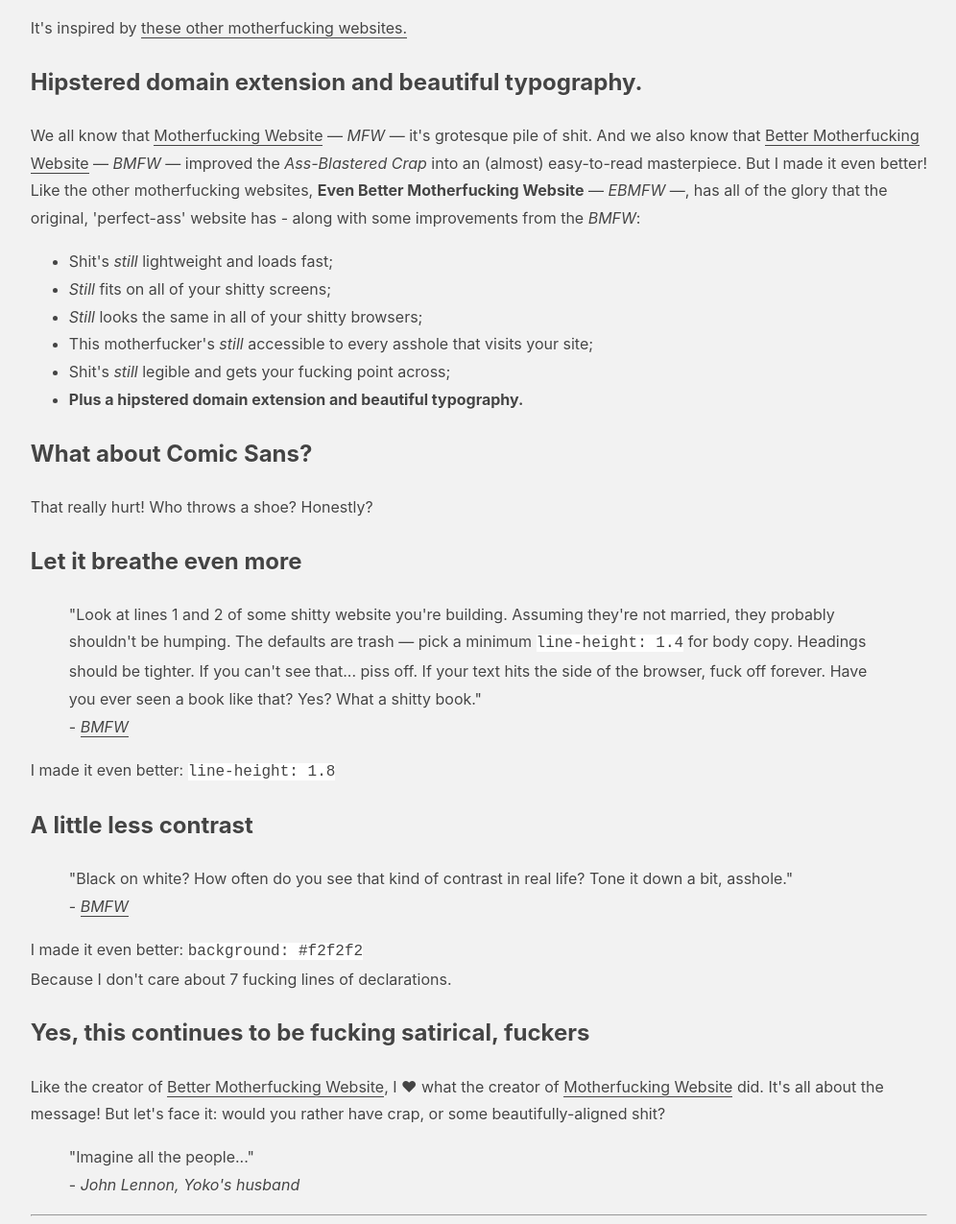
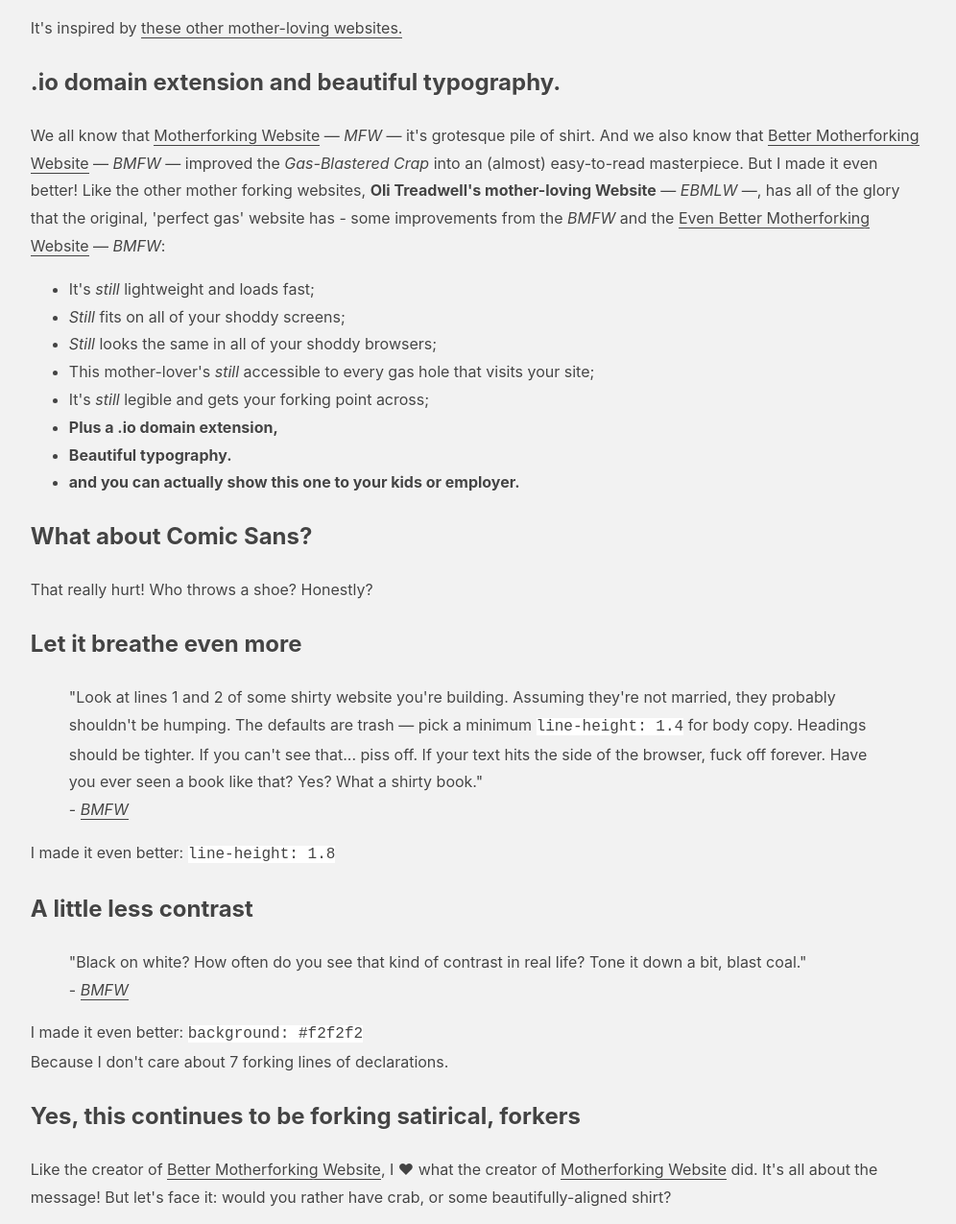
Before and after one commit to olitreadwell/the-motherloving-website, a plain HTML site: page index.html in a window 1280 px wide. Shown: the part 128-1403 px from the top of the page at 96% size, without its empty margins (141-1137 px from the left). Drawn offline with Linux system fonts and the light colour scheme.

Commit message:
make text content sfw and kid-friendly

```diff
--- a/index.html
+++ b/index.html
@@ -3,8 +3,8 @@
   <head>
     <meta charset="UTF-8" />
     <meta name="viewport" content="width=device-width, height=device-height, initial-scale=1.0" />
-    <title>Oli Treadwell's Motherfucking Website</title>
-    <meta name="description" content="Oli Treadwell's mother-fucking websites." />
+    <title>Oli Treadwell's Mother-loving Website</title>
+    <meta name="description" content="Oli Treadwell's mother-loving websites." />
     <style>
       body {
         margin: 5% auto;
@@ -31,52 +31,57 @@
   </head>
   <body>
     <header>
-      <h1>Welcome to Oli Treadwell's mother-fucking website.</h1>
-      <aside>It's inspired by <a href="#inspired-by">these other motherfucking websites.</a></aside>
+      <h1>Welcome to Oli Treadwell's mother-loving website.</h1>
+      <aside>It's inspired by <a href="#inspired-by">these other mother-loving websites.</a></aside>
     </header>
     <main>
-      <h2><strong>Hipstered domain extension and beautiful typography.</strong></h2>
+      <h2><strong>.io domain extension and beautiful typography.</strong></h2>
       <p>
-        We all know that <a href="http://motherfuckingwebsite.com">Motherfucking Website</a> ― <em>MFW</em> ― it's
-        grotesque pile of shit. And we also know that
-        <a href="http://bettermotherfuckingwebsite.com">Better Motherfucking Website</a> ― <em>BMFW</em> ― improved the
-        <i>Ass-Blastered Crap</i> into an (almost) easy-to-read masterpiece. But I made it even better! Like the other
-        motherfucking websites, <strong>Even Better Motherfucking Website</strong> ― <em>EBMFW</em> ―, has all of the
-        glory that the original, 'perfect-ass' website has - along with some improvements from the <em>BMFW</em>:
+        We all know that <a href="http://motherfuckingwebsite.com" target="_blank">Motherforking Website</a> ―
+        <em>MFW</em> ― it's grotesque pile of shirt. And we also know that
+        <a href="http://bettermotherfuckingwebsite.com" target="_blank">Better Motherforking Website</a> ―
+        <em>BMFW</em> ― improved the <i>Gas-Blastered Crap</i> into an (almost) easy-to-read masterpiece. But I made it
+        even better! Like the other mother forking websites, <strong>Oli Treadwell's mother-loving Website</strong> ―
+        <em>EBMLW</em> ―, has all of the glory that the original, 'perfect gas' website has - some improvements from the
+        <em>BMFW</em> and the
+        <a href="https://evenbettermotherfucking.website/" target="_blank">Even Better Motherforking Website</a> ―
+        <em>BMFW</em>:
       </p>
       <ul>
-        <li>Shit's <em>still</em> lightweight and loads fast;</li>
-        <li><em>Still</em> fits on all of your shitty screens;</li>
-        <li><em>Still</em> looks the same in all of your shitty browsers;</li>
-        <li>This motherfucker's <em>still</em> accessible to every asshole that visits your site;</li>
-        <li>Shit's <em>still</em> legible and gets your fucking point across;</li>
-        <li><strong>Plus a hipstered domain extension and beautiful typography.</strong></li>
+        <li>It's <em>still</em> lightweight and loads fast;</li>
+        <li><em>Still</em> fits on all of your shoddy screens;</li>
+        <li><em>Still</em> looks the same in all of your shoddy browsers;</li>
+        <li>This mother-lover's <em>still</em> accessible to every gas hole that visits your site;</li>
+        <li>It's <em>still</em> legible and gets your forking point across;</li>
+        <li><strong>Plus a .io domain extension,</strong></li>
+        <li><strong>Beautiful typography. </strong></li>
+        <li><strong>and you can actually show this one to your kids or employer.</strong></li>
       </ul>
       <h2>What about Comic Sans?</h2>
       <p>That really hurt! Who throws a shoe? Honestly?</p>
       <h2>Let it breathe even more</h2>
       <blockquote>
-        "Look at lines 1 and 2 of some shitty website you're building. Assuming they're not married, they probably
+        "Look at lines 1 and 2 of some shirty website you're building. Assuming they're not married, they probably
         shouldn't be humping. The defaults are trash ― pick a minimum <code>line-height: 1.4</code> for body copy.
         Headings should be tighter. If you can't see that... piss off. If your text hits the side of the browser, fuck
-        off forever. Have you ever seen a book like that? Yes? What a shitty book."<br />
+        off forever. Have you ever seen a book like that? Yes? What a shirty book."<br />
         - <a href="http://bettermotherfuckingwebsite.com"><em>BMFW</em></a>
       </blockquote>
       <p>I made it even better: <code>line-height: 1.8</code></p>
       <h2>A little less contrast</h2>
       <blockquote>
-        "Black on white? How often do you see that kind of contrast in real life? Tone it down a bit, asshole."<br />
+        "Black on white? How often do you see that kind of contrast in real life? Tone it down a bit, blast coal."<br />
         - <a href="http://bettermotherfuckingwebsite.com"><em>BMFW</em></a>
       </blockquote>
       <p>
-        I made it even better: <code>background: #f2f2f2</code><br />Because I don't care about 7 fucking lines of
+        I made it even better: <code>background: #f2f2f2</code><br />Because I don't care about 7 forking lines of
         declarations.
       </p>
-      <h2>Yes, this continues to be fucking satirical, fuckers</h2>
+      <h2>Yes, this continues to be forking satirical, forkers</h2>
       <p>
-        Like the creator of <a href="http://bettermotherfuckingwebsite.com">Better Motherfucking Website</a>, I ♥ what
-        the creator of <a href="http://motherfuckingwebsite.com">Motherfucking Website</a> did. It's all about the
-        message! But let's face it: would you rather have crap, or some beautifully-aligned shit?
+        Like the creator of <a href="http://bettermotherfuckingwebsite.com" target="_blank">Better Motherforking Website</a>, I ♥ what
+        the creator of <a href="http://motherfuckingwebsite.com" target="_blank">Motherforking Website</a> did. It's all about the
+        message! But let's face it: would you rather have crab, or some beautifully-aligned shirt?
       </p>
       <blockquote>
         "Imagine all the people..."<br />
@@ -86,19 +91,19 @@
       <h2 id="inspired-by">Inspired by</h2>
       <p>
         Inspired by the geniuses behind
-        <a href="https://github.com/setetres/evenbettermotherfuckingwebsite">Even Better Motherfucking Website</a>.
-        <a href="http://bettermotherfuckingwebsite.com">Better Motherfucking Website</a> and
-        <a href="http://motherfuckingwebsite.com">Motherfucking Website</a>. ☺
+        <a href="https://github.com/setetres/evenbettermotherfuckingwebsite">Even Better Motherforking Website</a>.
+        <a href="http://bettermotherfuckingwebsite.com">Better Motherforking Website</a> and
+        <a href="http://motherfuckingwebsite.com">Motherforking Website</a>. ☺
       </p>
     </main>
     <footer>
       <p>
-        <strong>Oli Treadwell's Motherfucking Website</strong> is a
+        <strong>Oli Treadwell's Mother-loving Website</strong> is a
         <a href="http://habitualgenesis.com" target="_blank">Habitual Genesis</a> Project.<br />Open source code on
-        <a href="https://github.com/olitreadwell/my-motherfucking-website">GitHub</a>.
+        <a href="https://github.com/olitreadwell/my-motherloving-website">GitHub</a>.
       </p>
     </footer>
   </body>
 </html>
 <!-- Copyright (C) 2023  Oli Treadwell -->
-<!-- License: https://github.com/olitreadwell/my-motherfucking-website/blob/master/LICENSE -->
+<!-- License: https://github.com/olitreadwell/my-motherloving-website/blob/master/LICENSE -->
```
